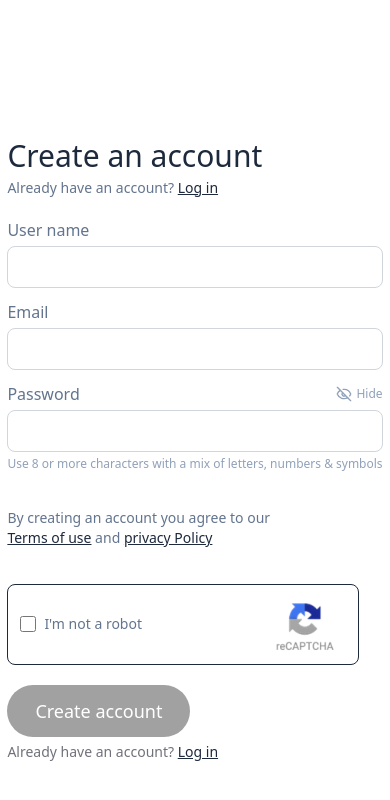
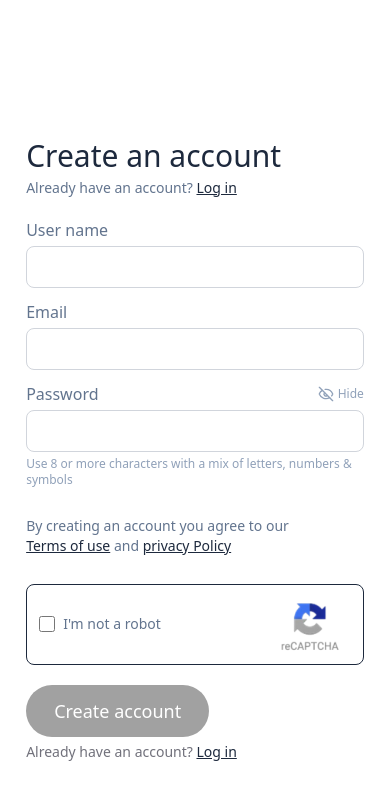
Before and after one commit to Vijayf22labs/Task1-Signup-Ui, a React (Vite) app: page / in a window 390 px wide. Shown: the top 800 px of the page. Built offline with nearby package versions, Linux system fonts and the light colour scheme.

Commit message:
Updated Ui to responsiveness

```diff
--- a/src/App.jsx
+++ b/src/App.jsx
@@ -4,7 +4,7 @@ import RightSide from './components/RightSide'
 
 const App = () => {
   return (
-    <main className='flex items-center justify-center my-7 lg:my-0 lg:justify-normal gap-x-20 w-full h-screen'>
+    <main className='flex items-center justify-center my-7 sm:my-0 sm:justify-normal w-full h-screen'>
       <LeftSide />
 
       <RightSide />
--- a/src/components/LeftSide.jsx
+++ b/src/components/LeftSide.jsx
@@ -3,7 +3,7 @@ import leftSideImg from '../assets/leftSide.png'
 
 const LeftSide = () => {
     return (
-        <div className='h-full w-1/2 hidden lg:flex items-center justify-center'>
+        <div className='h-full w-1/2 hidden sm:flex items-center justify-center'>
             <img className='h-full w-full' src={leftSideImg} alt="leftImg" />
         </div>
     )
--- a/src/components/RightSide.jsx
+++ b/src/components/RightSide.jsx
@@ -4,7 +4,8 @@ import captcha from '../assets/captcha.png'
 
 const RightSide = () => {
   return (
-    <div className='flex flex-col gap-y-5 lg:w-1/3'>
+    <div className='sm:w-1/2 flex justify-center'>
+        <div className='flex w-[90%] sm:w-[75%] lg:w-[70%] flex-col gap-y-5'>
             <div className='space-y-1'>
                 <h1 className='text-3xl font-medium text-slate-800'>Create an account</h1>
                 <p className='text-sm font-medium text-slate-500'>Already have an account? <a href="#" className='underline text-slate-800 font-medium'>Log in</a></p>
@@ -16,7 +17,7 @@ const RightSide = () => {
                 <Input name={"password"} id={"password"} type={"password"} label={"Password"} />
             </div>
 
-        <p className='max-w-68 text-sm my-4 font-medium text-slate-500'>By creating an account you agree to our <span className='text-slate-800 underline'>Terms of use</span> and <span className='text-slate-800 underline'>privacy Policy</span></p>
+            <p className='max-w-68 text-sm my-2 lg:my-4 font-medium text-slate-500'>By creating an account you agree to our <span className='text-slate-800 underline'>Terms of use</span> and <span className='text-slate-800 underline'>privacy Policy</span></p>
 
             <div className='px-3 py-2 max-w-88 rounded-lg flex items-center justify-between border border-slate-800'>
                 <div className='flex items-center gap-2'>
@@ -34,6 +35,7 @@ const RightSide = () => {
             </div>
             <p className='text-sm font-medium text-zinc-500 mt-[-15px]'>Already have an account? <a href="#" className='underline text-slate-800 font-medium'>Log in</a></p>
         </div>
+    </div>
   )
 }
 
```
Lines whose indentation alone changed are shown as unchanged.
